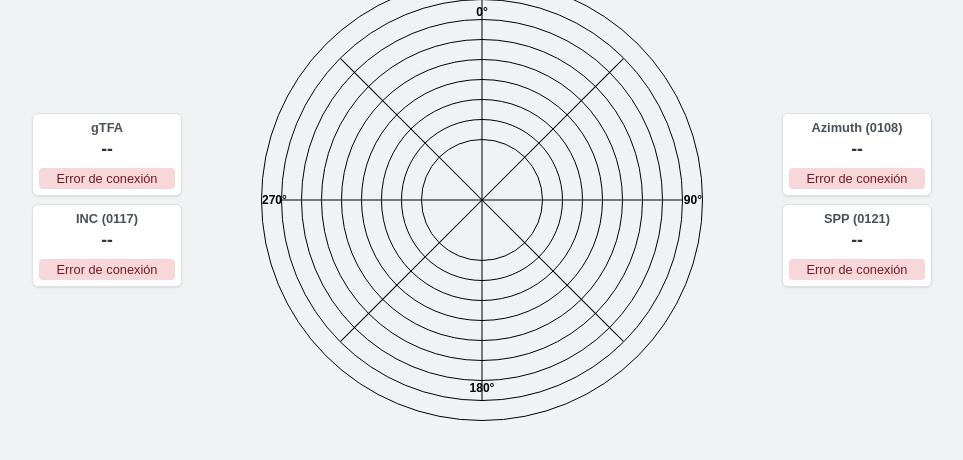
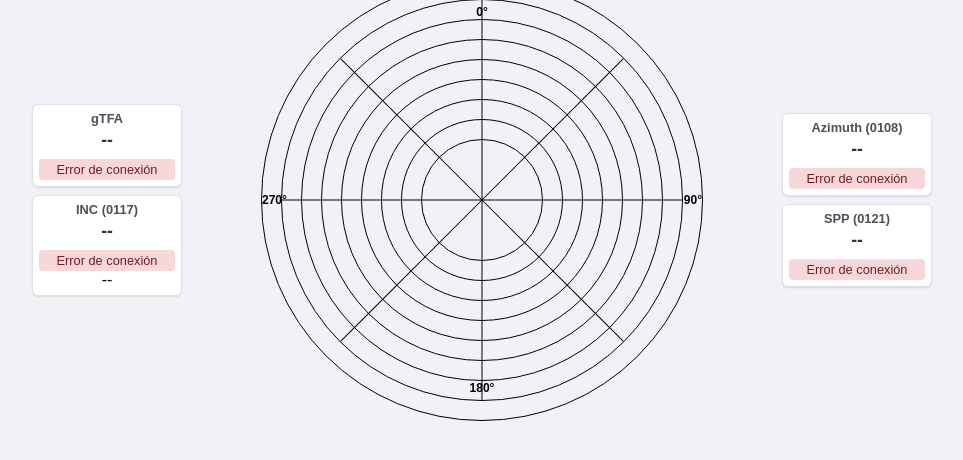
Before and after one commit to educode007/com2-web, a website: page public/index.html in a window 1280 px wide. Shown: the part 250-710 px from the top of the page, without its empty margins (158-1121 px from the left). Drawn offline with Linux system fonts and the light colour scheme; no server answers.

Commit message:
Add files via upload

```diff
--- a/public/index.html
+++ b/public/index.html
@@ -176,7 +176,7 @@
                 <h2>INC (0117)</h2>
                 <div class="value" id="value-0117">--</div>
                 <div class="status" id="status-0117">Desconectado</div>
-                <div> </div>
+                <div> <span id="timestamp-0117">--</span></div>
             </div>
         </div>
 
```
